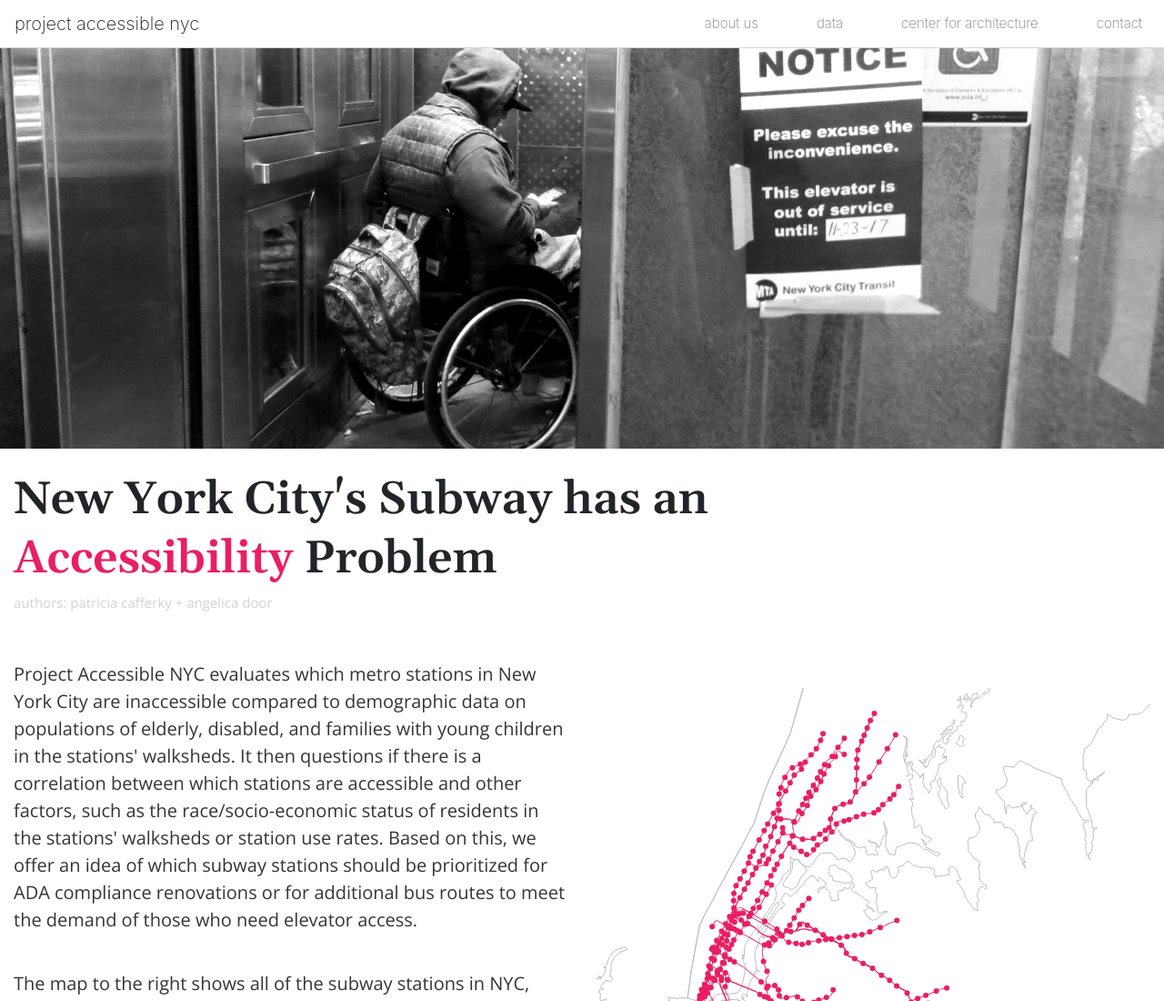
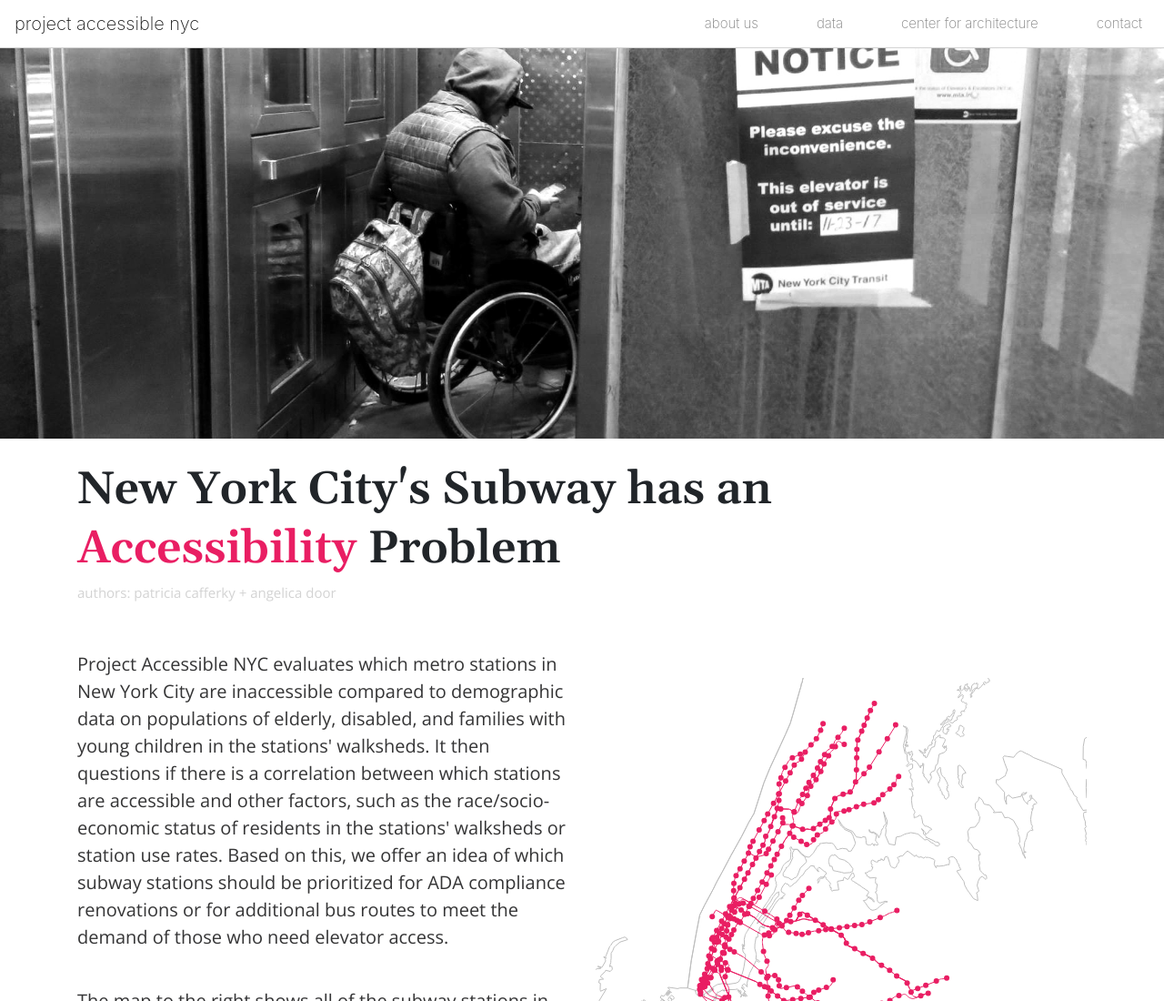
Before and after one commit to PCafferky/PCafferky.github.io, a plain HTML site: page 6_ProjectAccessible.html in a window 1280 px wide. Shown: the top 1100 px of the page at 91% size. Drawn offline with nearby package versions, Linux system fonts and the light colour scheme; no server answers; a script that the page names is missing.

Commit message:
Add files via upload

```diff
--- a/6_ProjectAccessible.html
+++ b/6_ProjectAccessible.html
@@ -199,10 +199,10 @@
     </div>
   </nav>
 
-  <div class="row">
+  <div>
       <img src="https://pcafferky.github.io/BW_elevator_wide1.jpg" alt="Broken Elevator"  style="width:100%;">
   </div>
-  <main role="main" class="container-fluid" >
+  <main role="main" class="container" >
 
 <!-- First Div -->
      <div class="row">
```
